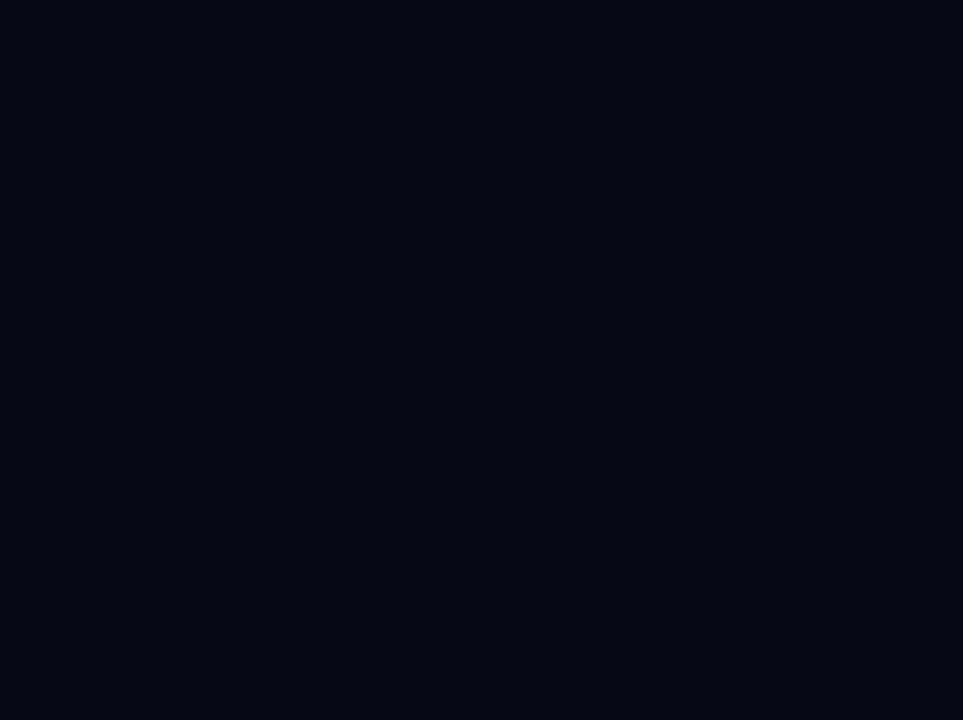
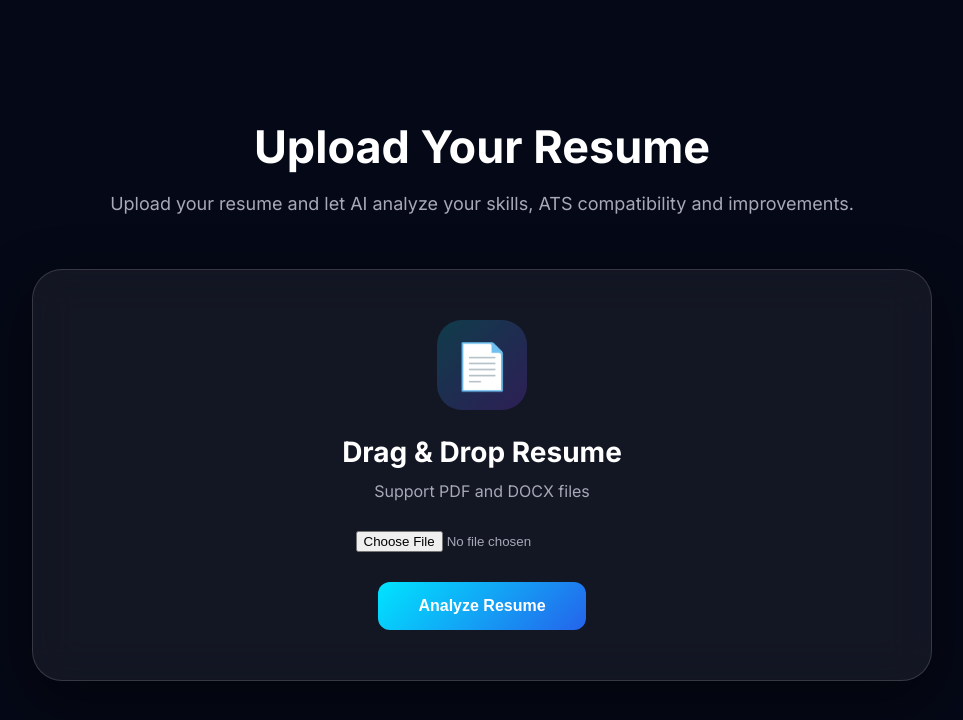
Before and after one commit to shrishti452/smart-resume-analyzer, a React (Vite) app: page /upload-resume in a window 1280 px wide. Before the commit this address had no page. Shown: the top 720 px of the page, without its empty margins (158-1121 px from the left). Built offline with nearby package versions, Linux system fonts and the light colour scheme.

Commit message:
Add upload resume page and dashboard navigation

```diff
--- a/src/Pages/Dashboard/Dashboard.jsx
+++ b/src/Pages/Dashboard/Dashboard.jsx
@@ -1,3 +1,4 @@
+import { Link } from "react-router-dom";
 import "./Dashboard.css";
 
 function Dashboard() {
@@ -59,9 +60,11 @@ function Dashboard() {
                 </p>
 
 
-                <button>
-                    Upload Resume
-                </button>
+                <Link to="/upload-resume">
+                    <button>
+                        Upload Resume
+                    </button>
+                </Link>
 
 
             </div>
--- a/src/Pages/UploadResume/UploadResume.css
+++ b/src/Pages/UploadResume/UploadResume.css
@@ -0,0 +1,246 @@
+.upload-page {
+
+    min-height: 100vh;
+
+    padding: 100px 8%;
+
+    background: #050816;
+
+    display: flex;
+
+    justify-content: center;
+
+    align-items: center;
+
+    color: white;
+
+}
+
+
+
+.upload-container {
+
+    width: 100%;
+
+    max-width: 900px;
+
+    text-align: center;
+
+}
+
+
+
+.upload-container h1 {
+
+    font-size: 45px;
+
+    margin-bottom: 15px;
+
+}
+
+
+
+.upload-container>p {
+
+    color: #a8a8b8;
+
+    font-size: 18px;
+
+    line-height: 1.7;
+
+    margin-bottom: 50px;
+
+}
+
+
+
+/* Upload Card */
+
+.upload-card {
+
+    padding: 50px;
+
+    border-radius: 30px;
+
+
+    background:
+
+        rgba(255, 255, 255, .06);
+
+
+    border: 1px solid rgba(255, 255, 255, .15);
+
+
+    backdrop-filter: blur(20px);
+
+
+    box-shadow:
+
+        0 20px 60px rgba(0, 0, 0, .45);
+
+
+    transition: .3s;
+
+}
+
+
+
+.upload-card:hover {
+
+    border-color: #00e5ff;
+
+    transform: translateY(-8px);
+
+}
+
+
+
+/* Icon */
+
+.upload-icon {
+
+    width: 90px;
+
+    height: 90px;
+
+
+    margin: 0 auto 25px;
+
+
+    border-radius: 25px;
+
+
+    display: flex;
+
+    align-items: center;
+
+    justify-content: center;
+
+
+    font-size: 45px;
+
+
+    background:
+
+        linear-gradient(135deg,
+            rgba(0, 229, 255, .18),
+            rgba(124, 58, 237, .25));
+
+}
+
+
+
+.upload-card h2 {
+
+    font-size: 28px;
+
+    margin-bottom: 12px;
+
+}
+
+
+
+.upload-card p {
+
+    color: #a8a8b8;
+
+    margin-bottom: 30px;
+
+}
+
+
+
+/* File Input */
+
+.upload-card input {
+
+    display: block;
+
+    margin: 0 auto 30px;
+
+
+    color: #a8a8b8;
+
+
+}
+
+
+
+/* Button */
+
+.upload-card button {
+
+
+    padding: 15px 40px;
+
+
+    border: none;
+
+
+    border-radius: 12px;
+
+
+    background:
+
+        linear-gradient(135deg,
+            #00e5ff,
+            #2563eb);
+
+
+    color: white;
+
+
+    font-size: 16px;
+
+
+    font-weight: 600;
+
+
+    cursor: pointer;
+
+
+    transition: .3s;
+
+}
+
+
+
+.upload-card button:hover {
+
+
+    transform: translateY(-4px);
+
+
+    box-shadow:
+
+        0 15px 35px rgba(0, 229, 255, .35);
+
+
+}
+
+
+
+@media(max-width:700px) {
+
+
+    .upload-page {
+
+        padding: 80px 5%;
+
+    }
+
+
+    .upload-container h1 {
+
+        font-size: 32px;
+
+    }
+
+
+    .upload-card {
+
+        padding: 30px;
+
+    }
+
+}
--- a/src/Pages/UploadResume/UploadResume.jsx
+++ b/src/Pages/UploadResume/UploadResume.jsx
@@ -0,0 +1,67 @@
+import "./UploadResume.css";
+
+function UploadResume() {
+
+    return (
+
+        <div className="upload-page">
+
+
+            <div className="upload-container">
+
+
+                <h1>
+                    Upload Your Resume
+                </h1>
+
+
+                <p>
+                    Upload your resume and let AI analyze your skills,
+                    ATS compatibility and improvements.
+                </p>
+
+
+
+                <div className="upload-card">
+
+
+                    <div className="upload-icon">
+                        📄
+                    </div>
+
+
+                    <h2>
+                        Drag & Drop Resume
+                    </h2>
+
+
+                    <p>
+                        Support PDF and DOCX files
+                    </p>
+
+
+                    <input
+                        type="file"
+                        accept=".pdf,.docx"
+                    />
+
+
+                    <button>
+                        Analyze Resume
+                    </button>
+
+
+                </div>
+
+
+            </div>
+
+
+        </div>
+
+    );
+
+}
+
+
+export default UploadResume;
--- a/src/routes/AppRoutes.jsx
+++ b/src/routes/AppRoutes.jsx
@@ -4,6 +4,7 @@ import Home from "../pages/Home/Home";
 import Login from "../pages/Login/Login";
 import Register from "../pages/Register/Register";
 import Dashboard from "../pages/Dashboard/Dashboard";
+import UploadResume from "../pages/UploadResume/UploadResume";
 
 function AppRoutes() {
     return (
@@ -16,6 +17,10 @@ function AppRoutes() {
                     path="/dashboard"
                     element={<Dashboard />}
                 />
+                <Route
+                    path="/upload-resume"
+                    element={<UploadResume />}
+                />
             </Routes>
         </BrowserRouter>
     );
```
